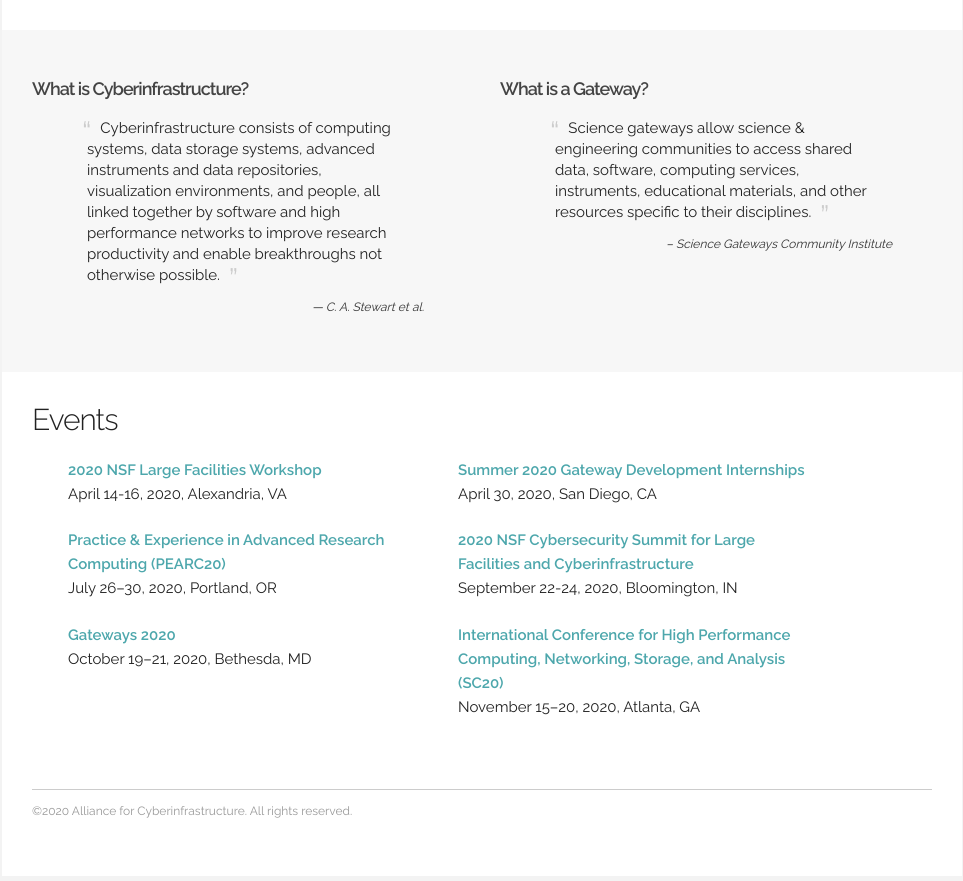
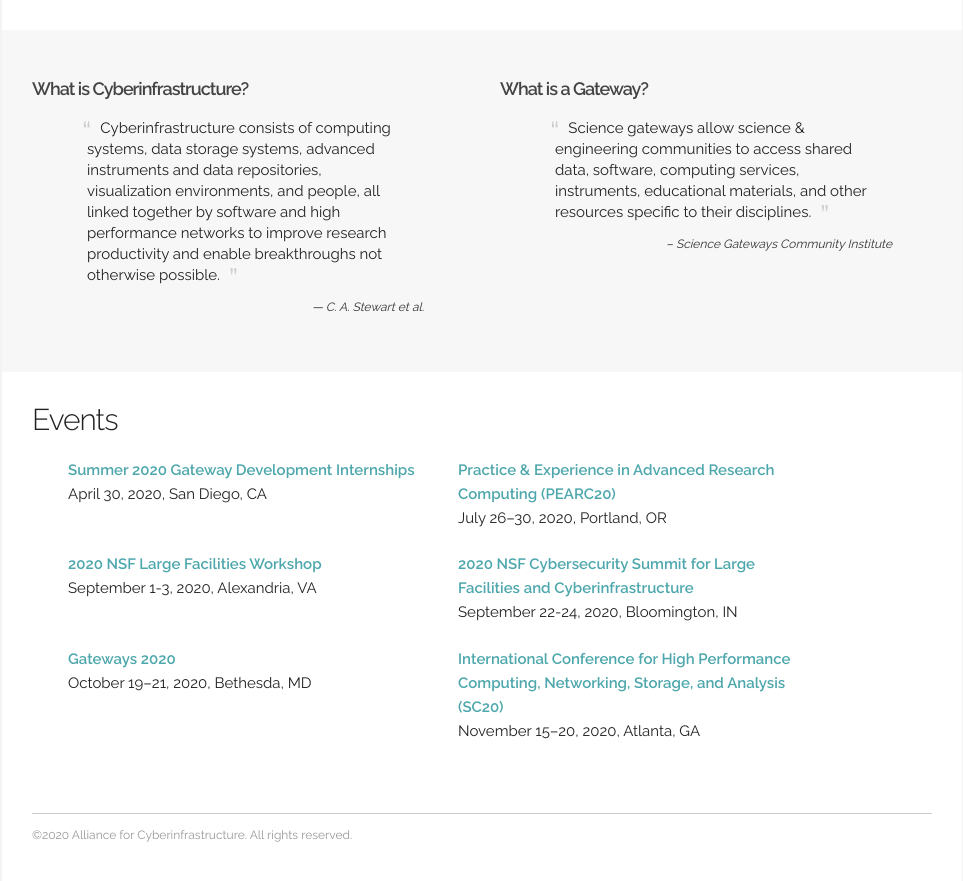
Before and after one commit to alliance4ci/alliance4ci.github.io, a Jekyll site: the page built from index.html, in a window 1280 px wide and 900 px high, scrolled down 1293 px. Shown: the top 881 px of the window, without its empty margins (158-1121 px from the left). Built offline with Jekyll 4.4.1, drawn with Linux system fonts in a browser that asks for light colours.

Commit message:
updating list of events

```diff
--- a/_data/events.yml
+++ b/_data/events.yml
@@ -1,8 +1,3 @@
-- name: "2020 NSF Large Facilities Workshop"
-  url: "https://www.largefacilitiesworkshop.com"
-  date: "April 14-16, 2020"
-  location: "Alexandria, VA"
-
 - name: "Summer 2020 Gateway Development Internships"
   url: "https://sciencegateways.org/engage/internships"
   date: "April 30, 2020"
@@ -12,6 +7,11 @@
   url: "https://pearc.acm.org"
   date: "July 26–30, 2020"
   location: "Portland, OR"
+
+- name: "2020 NSF Large Facilities Workshop"
+  url: "https://www.largefacilitiesworkshop.com"
+  date: "September 1-3, 2020"
+  location: "Alexandria, VA"
 
 - name: "2020 NSF Cybersecurity Summit for Large Facilities and Cyberinfrastructure"
   url: "https://trustedci.org/2020-nsf-summit"
```
